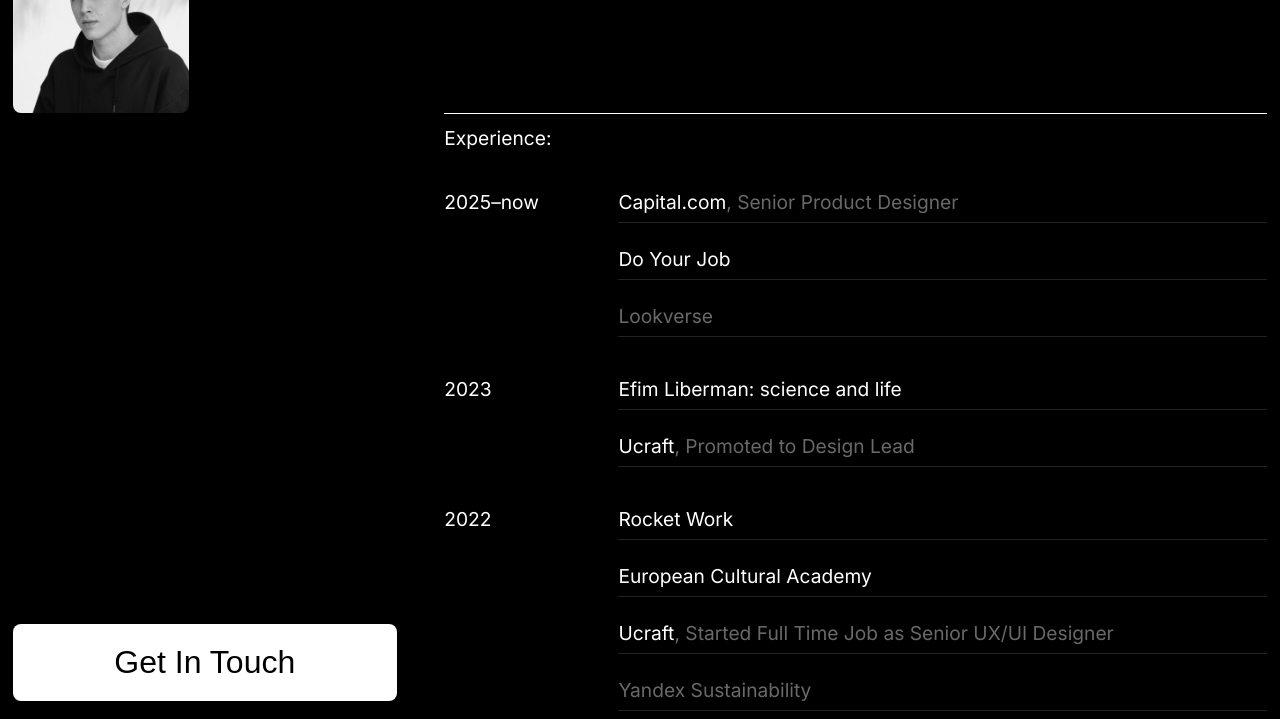
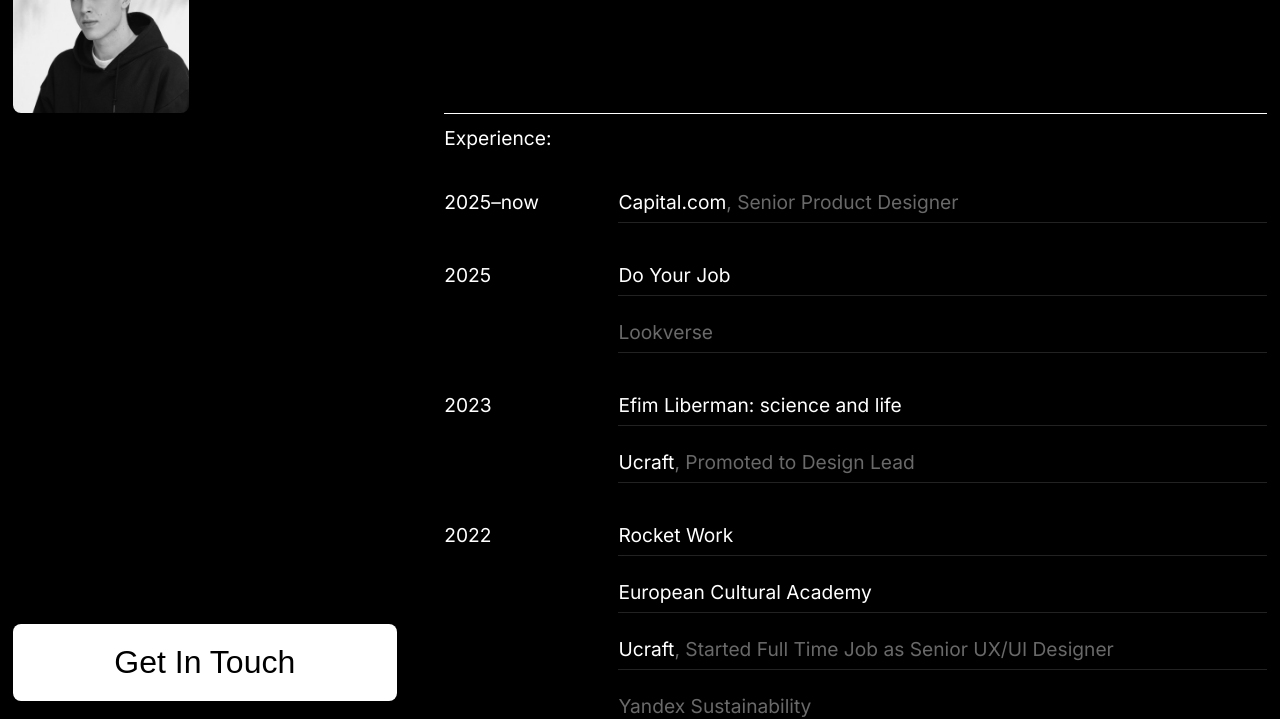
Before and after one commit to lyubim/lyubim.github.io, a plain HTML site: page index.html in a window 1280 px wide. Shown: the part 83-802 px from the top of the page. Drawn offline with Linux system fonts and the light colour scheme.

Commit message:
Split 2025 projects into their own block below 2025–now
Co-Authored-By: Claude Fable 5.2 <noreply@anthropic.com>
Claude-Session: https://claude.ai/code/session_01V5mvFtrL4545mMTSzroEJ6

```diff
--- a/index.html
+++ b/index.html
@@ -322,6 +322,10 @@
             <h3>2025–now</h3>
             <ul>
                 <li><a href="https://capital.com">Capital.com</a>, Senior&nbsp;Product Designer</li>
+            </ul>
+
+            <h3>2025</h3>
+            <ul>
                 <li><a href="https://doyourjob.agency">Do Your Job</a></li>
                 <li>Lookverse</li>
             </ul>
```
